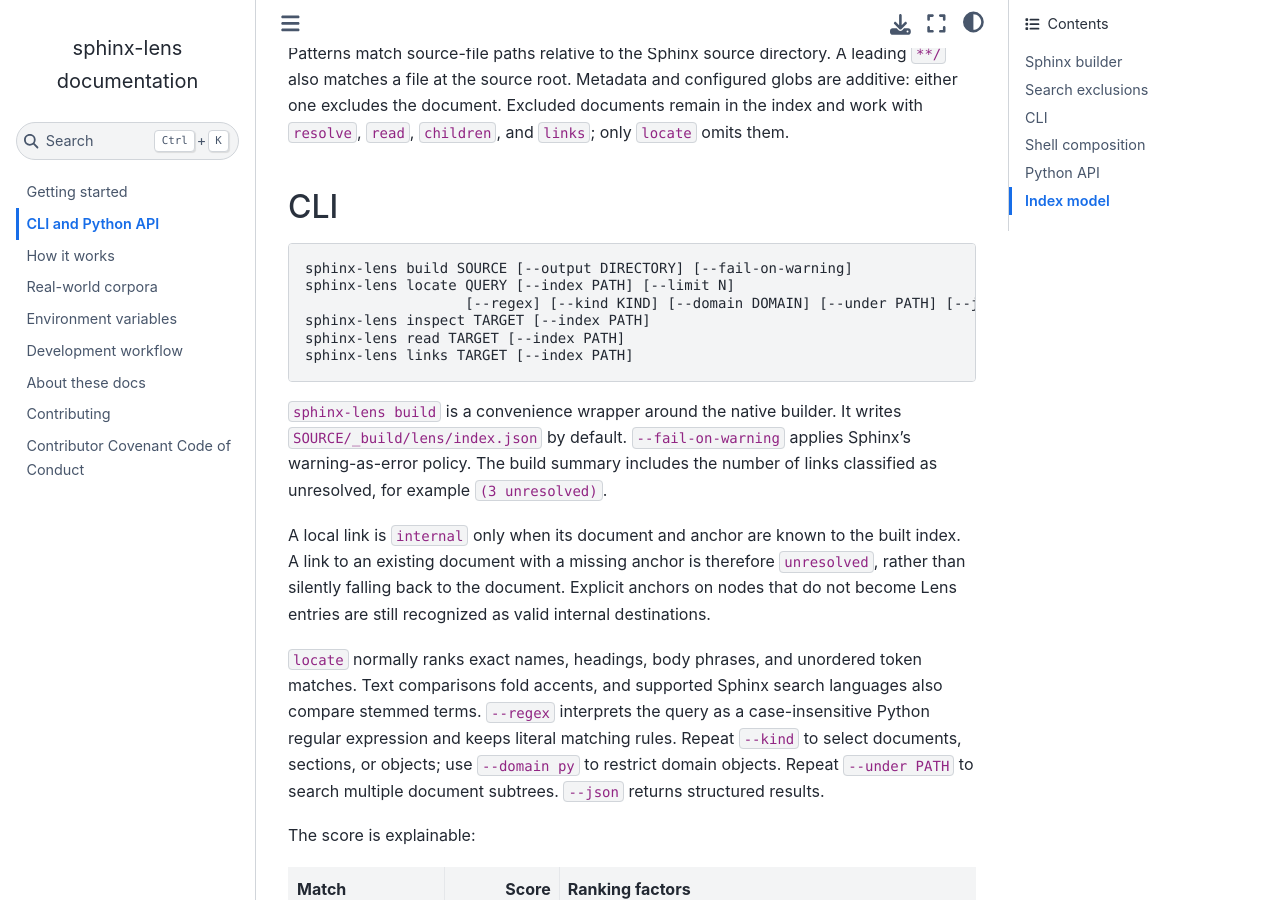
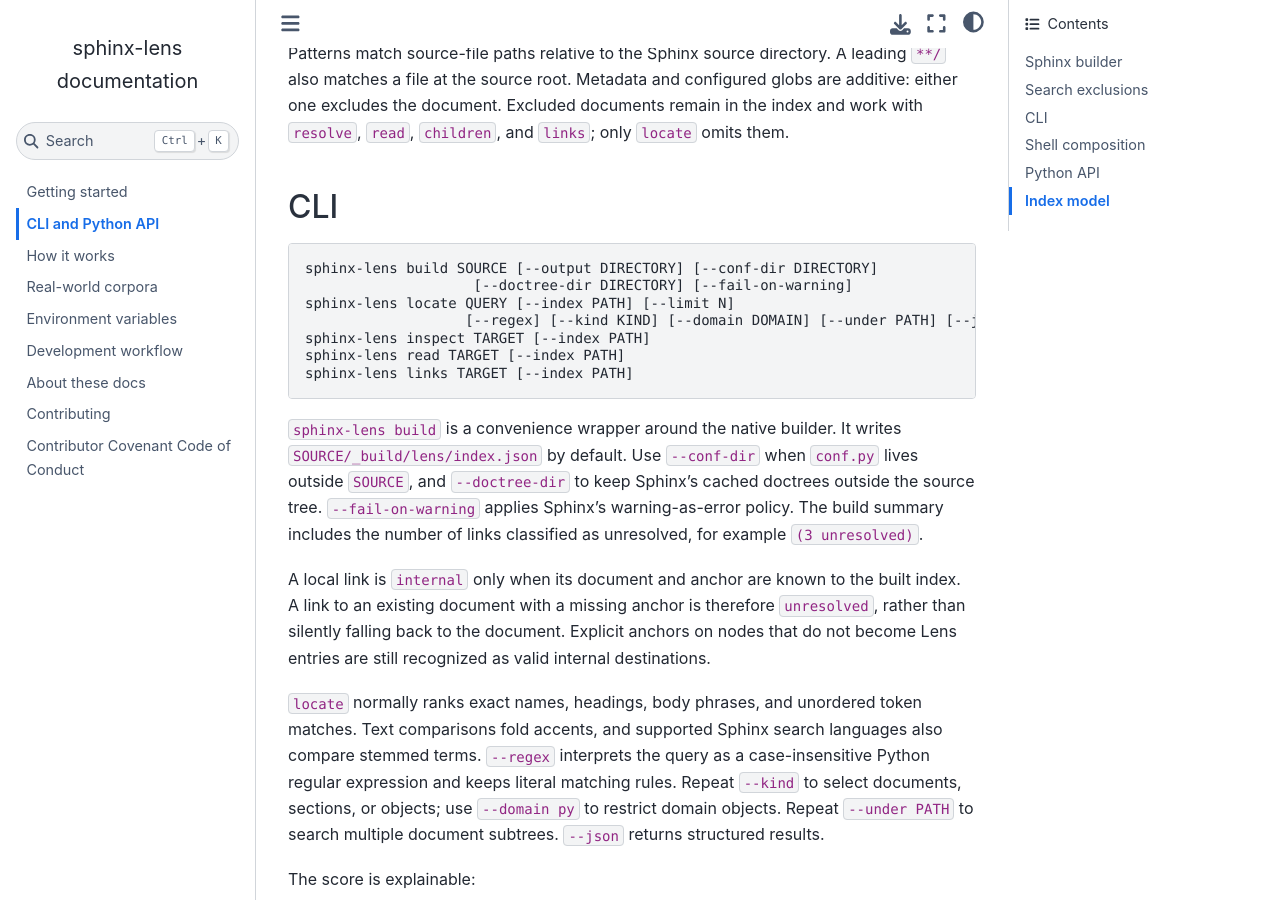
Before and after one commit to mgaitan/sphinx-lens, a Sphinx documentation site: the page built from docs/reference.md, in a window 1280 px wide and 900 px high, scrolled down 1083 px. Built offline with Sphinx 7.4.7 and the Sphinx Book theme 1.1.4, drawn with Linux system fonts in a browser that asks for light colours.

Commit message:
Support external Sphinx build paths

````diff
--- a/docs/reference.md
+++ b/docs/reference.md
@@ -56,7 +56,8 @@
 ## CLI
 
 ```text
-sphinx-lens build SOURCE [--output DIRECTORY] [--fail-on-warning]
+sphinx-lens build SOURCE [--output DIRECTORY] [--conf-dir DIRECTORY]
+                    [--doctree-dir DIRECTORY] [--fail-on-warning]
 sphinx-lens locate QUERY [--index PATH] [--limit N]
                    [--regex] [--kind KIND] [--domain DOMAIN] [--under PATH] [--json]
 sphinx-lens inspect TARGET [--index PATH]
@@ -65,9 +66,11 @@
 ```
 
 `sphinx-lens build` is a convenience wrapper around the native builder. It
-writes `SOURCE/_build/lens/index.json` by default. `--fail-on-warning` applies
-Sphinx's warning-as-error policy. The build summary includes the number of
-links classified as unresolved, for example `(3 unresolved)`.
+writes `SOURCE/_build/lens/index.json` by default. Use `--conf-dir` when
+`conf.py` lives outside `SOURCE`, and `--doctree-dir` to keep Sphinx's cached
+doctrees outside the source tree. `--fail-on-warning` applies Sphinx's
+warning-as-error policy. The build summary includes the number of links
+classified as unresolved, for example `(3 unresolved)`.
 
 A local link is `internal` only when its document and anchor are known to the
 built index. A link to an existing document with a missing anchor is therefore
````
Also changed, not shown: docs/getting_started.md (+7 -1 lines), src/sphinx_lens/__init__.py (+9 -1 lines), 3 other files.
